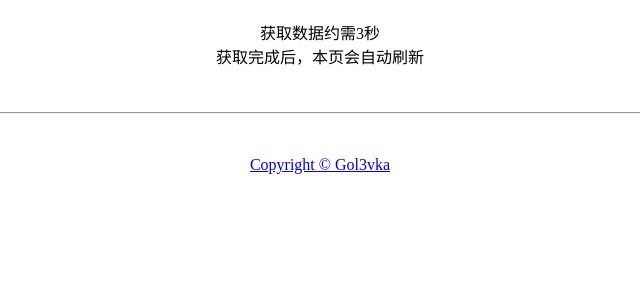
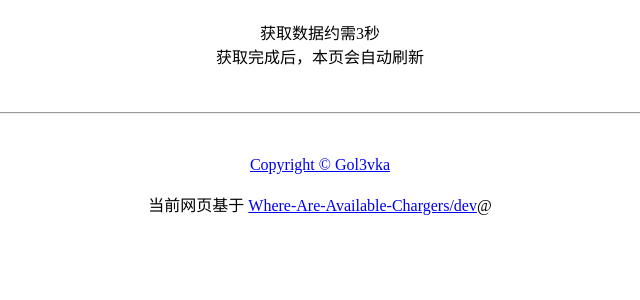
Before and after one commit to Golevka2001/Where-Are-Available-Chargers, a Flask app: template templates/loading.html in a window 1280 px wide. Shown: the part 288-588 px from the top of the page, without its empty margins (320-960 px from the left). Run offline with Flask 2, Linux system fonts and the light colour scheme; the template is opened without the code that fills it, so the values that code supplies are empty; parts of the project's set-up code (start-up, migrations or seed data) failed here and were passed over.

Commit message:
Temp Fix | Avoid "failed to inquire station status"
临时修复查询失败（强行显式刷新）
增加版本号显示
loading.html 刷新间隔改为 2s

```diff
--- a/server.py
+++ b/server.py
@@ -18,6 +18,8 @@
 import os
 import time
 
+version = "dev"
+
 config_path = os.path.join(os.path.abspath(os.path.dirname(__file__)), "config.yml")
 min_interval = timedelta(minutes=1)
 max_interval = timedelta(minutes=3)
@@ -34,7 +36,7 @@
     if interval > min_interval:
         update_thread = Thread(target=chargers.get_status)
         update_thread.start()
-    if interval > max_interval:
+        # if interval > max_interval:
         return render_template("loading.html")
 
     last_update_time = chargers.cn_time.strftime("%Y-%m-%d %H:%M:%S")
@@ -46,6 +48,7 @@
             result=chargers.status,
             last_update_time=last_update_time,
             interval=interval,
+            version=version,
         )
     except:
         return redirect("/error")
@@ -65,6 +68,7 @@
             result=chargers.status,
             last_update_time=last_update_time,
             interval=interval,
+            version=version,
         )
     except:
         return redirect("/error")
--- a/templates/index.html
+++ b/templates/index.html
@@ -97,6 +97,10 @@
         <a href="https://github.com/Golevka2001">
             Copyright © Gol3vka
         </a>
+        <br><br>
+        当前网页基于
+        <a href="https://github.com/Golevka2001/Where-Are-Available-Chargers">Where-Are-Available-Chargers/dev</a> @
+        <a href="https://github.com/Golevka2001/Where-Are-Available-Chargers/tree/{{ version }}">{{ version[:7] }}</a>
     </p>
 </body>
 
--- a/templates/loading.html
+++ b/templates/loading.html
@@ -6,7 +6,7 @@
     <meta http-equiv="Cache-Control" content="no-transform" />
     <meta http-equiv="Cache-Control" content="no-siteapp" />
     <meta name="viewport" content="width=device-width,initial-scale=1,maximum-scale=3" />
-    <meta http-equiv="refresh" content="7">
+    <meta http-equiv="refresh" content="2">
     <link rel="stylesheet" href="/static/css/style.css" />
     <script src="https://code.jquery.com/jquery-3.6.0.min.js"></script>
     <script src="/static/js/loading.js"></script>
@@ -42,6 +42,10 @@
         <a href="https://github.com/Golevka2001">
             Copyright © Gol3vka
         </a>
+        <br><br>
+        当前网页基于
+        <a href="https://github.com/Golevka2001/Where-Are-Available-Chargers">Where-Are-Available-Chargers/dev</a>@
+        <a href="https://github.com/Golevka2001/Where-Are-Available-Chargers/tree/{{ version }}">{{ version[:7] }}</a>
     </p>
 </body>
 
```
